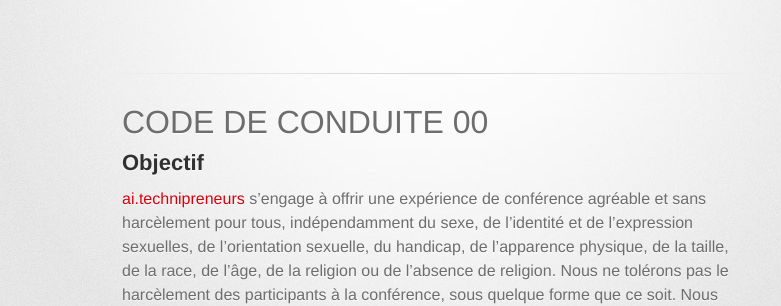
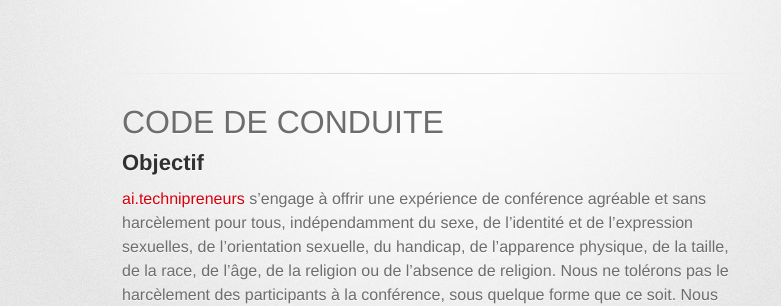
Before and after one commit to ai-technipreneurs/code-conduite-ateliers-ai, a Jekyll site: the page built from index.md, in a window 1280 px wide and 900 px high. Shown: the part 155-461 px from the top of the window, without its empty margins (208-989 px from the left). Built offline with Jekyll 4.4.1, drawn with Linux system fonts in a browser that asks for light colours; some web fonts are replaced.

Commit message:
Update index.md

```diff
--- a/index.md
+++ b/index.md
@@ -2,7 +2,7 @@
 layout: default
 ---
 
-# CODE DE CONDUITE 00
+# CODE DE CONDUITE
 
 ## Objectif
 
```
